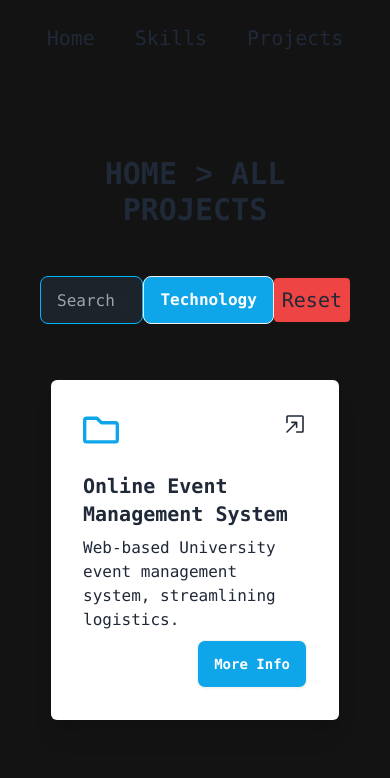
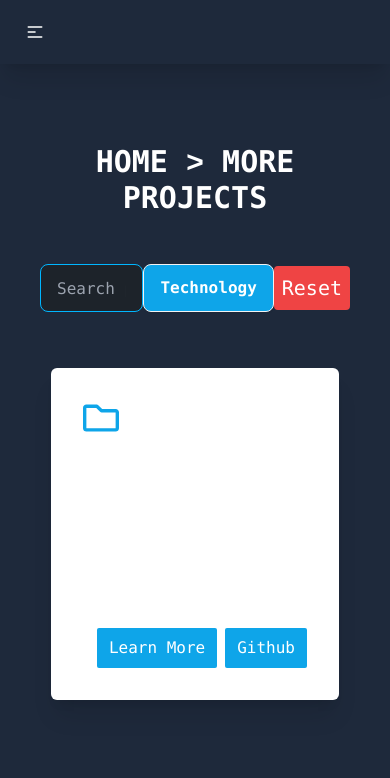
Before and after one commit to Radser2001/Portfolio, a Next.js app: page /projects in a window 390 px wide. Shown: the top 778 px of the page. Built offline with nearby package versions, Linux system fonts and the light colour scheme.

Commit message:
Make the navbar responsive

```diff
--- a/components/HomeContent.js
+++ b/components/HomeContent.js
@@ -10,7 +10,7 @@ const HomeContent = () => {
         <h1 className="uppercase md:h-12  text-center lg:text-left text-5xl md:text-7xl font-extrabold mt-9 mb-10">
           Hello World!
         </h1>
-        <h1 className="flex uppercase md:h-50 text-5xl md:text-7xl font-extrabold text-center lg:text-left text-transparent bg-clip-text bg-gradient-to-r from-cyan-400 to-blue-600">
+        <h1 className="flex uppercase md:h-50 text-5xl md:text-7xl font-extrabold text-center lg:text-left text-transparent bg-clip-text bg-gradient-to-r from-sky-400 to-blue-600">
           I&apos;m Supuni Eleesha Randeniya
         </h1>
         <h1 className="mt-10 text-xl md:text-3xl text-center lg:text-left">
@@ -48,7 +48,7 @@ const HomeContent = () => {
         <div className="mt-10 text-center lg:text-left ">
           <a
             href="mailto:supuni.randeniya@gmail.com"
-            className="text-xl md:text-2xl transition ease-in duration-100 border text-white border-sky-500 hover:bg-sky-600 p-3 rounded"
+            className="text-xl md:text-2xl transition ease-in duration-100 border text-white border-sky-400 hover:bg-sky-500 p-3 rounded"
           >
             Contact Me &#8594;
           </a>
--- a/components/Nav.js
+++ b/components/Nav.js
@@ -1,20 +1,69 @@
 import Link from "next/link";
-
+import logo from "../public/logo.svg";
+import Image from "next/image";
 const Nav = () => {
   return (
-    <nav className="sticky top-0 z-50 w-full font-mono flex justify-center  items-center md:justify-end md:items-center p-6 backdrop-blur-md  bg-transparent pr-8 pl-8 ">
-      <div className="flex justify-center items-center md:justify-end md:items-center gap-10 md:gap-16">
-        <Link href="/#Home">
-          <a className="text-xl md:text-2xl hover:text-sky-500">Home</a>
-        </Link>
-        <Link href="/#Skills">
-          <a className="text-xl md:text-2xl hover:text-sky-500">Skills</a>
-        </Link>
-        <Link href="/#Projects">
-          <a className="text-xl md:text-2xl hover:text-sky-500">Projects</a>
-        </Link>
+    // <nav className="sticky top-0 z-50 w-full bg-slate-800 font-mono flex justify-center  items-center md:justify-end md:items-center p-6  pr-8 pl-8 ">
+    <div className="sticky top-0 z-50 navbar bg-slate-800 shadow-xl text-white">
+      <div className="navbar-start">
+        {/* Responsive menu */}
+        <div className="dropdown">
+          <div tabIndex={0} role="button" className="btn btn-ghost md:hidden">
+            <svg
+              xmlns="http://www.w3.org/2000/svg"
+              className="h-5 w-5"
+              fill="none"
+              viewBox="0 0 24 24"
+              stroke="currentColor"
+            >
+              <path
+                strokeLinecap="round"
+                strokeLinejoin="round"
+                strokeWidth="2"
+                d="M4 6h16M4 12h8m-8 6h16"
+              />
+            </svg>
+          </div>
+          <ul
+            tabIndex={0}
+            className="menu menu-lg dropdown-content text-2xl mt-3 z-[1] p-5 shadow bg-base-100 rounded-box w-72"
+          >
+            <li>
+              <Link href="/#Home">Home</Link>
+            </li>
+            <li>
+              <Link href="/#Home">Experience</Link>
+            </li>
+            <li>
+              <Link href="/#Projects">Projects</Link>
+            </li>
+            <li>
+              <Link href="/#Skills">Skills</Link>
+            </li>
+          </ul>
+        </div>
+        <div className="hidden md:flex">
+          <Image src={logo} width={50} height={50} alt="Logo" />
+        </div>
       </div>
-    </nav>
+      <div className="navbar-end hidden md:flex">
+        <ul className="menu menu-horizontal px-1 text-lg lg:text-xl ">
+          <li className="hover:!bg-none">
+            <Link href="/#Home">Home</Link>
+          </li>
+          <li>
+            <Link href="/#Home">Experience</Link>
+          </li>
+          <li>
+            <Link href="/#Projects">Projects</Link>
+          </li>
+          <li>
+            <Link href="/#Skills">Skills</Link>
+          </li>
+        </ul>
+      </div>
+    </div>
+    // </nav>
   );
 };
 
--- a/components/ProjectCard.js
+++ b/components/ProjectCard.js
@@ -20,7 +20,7 @@ const ProjectCard = ({ name, description, image, techStack, url }) => {
 
   return (
     <div>
-      <div className="card w-72 rounded-md md:w-[350px] md:h-[320px] bg-base-100 shadow-xl mb-20 transition-transform hover:-translate-y-2 hover:cursor-pointer duration-300 group">
+      <div className="card w-72 rounded-md md:w-[350px] md:h-[320px] bg-base-100 shadow-xl mb-20 transition-transform hover:-translate-y-2 hover:cursor-default duration-300 group">
         <div className="card-body">
           <div className="flex flex-row justify-between">
             <svg
@@ -68,10 +68,18 @@ const ProjectCard = ({ name, description, image, techStack, url }) => {
                 });
                 handleMoreInfoClick();
               }}
-              className="btn bg-sky-500 text-white"
+              className="p-2 px-3 rounded-sm bg-sky-500 text-white transition-transform duration-300"
             >
-              More Info
+              Learn More
             </button>
+            <a
+              href={url}
+              target="_blank"
+              rel="noopener noreferrer"
+              className="p-2 px-3 rounded-sm bg-sky-500 text-white transition-transform duration-300"
+            >
+              Github
+            </a>
           </div>
 
           <dialog id={dialogId} className="modal">
--- a/components/ProjectDescription.js
+++ b/components/ProjectDescription.js
@@ -2,7 +2,7 @@ import Image from "next/image";
 
 const ProjectDescription = ({ project }) => {
   return (
-    <div className="card w-full ">
+    <div className="card w-full">
       <h2 className="card-title mb-10 mt-10">{project.name}</h2>
       <figure>
         <Image src={project.image} alt="Shoes" className="w-full h-80" />
--- a/components/Projects.js
+++ b/components/Projects.js
@@ -24,7 +24,7 @@ const Projects = () => {
         </div>
         <div className="flex items-center justify-center">
           <div className="text-xl text-center bg-sky-500 p-2 rounded cursor-pointer w-3/12">
-            <Link href="/projects">View More</Link>
+            <Link href="/projects">View More Projects</Link>
           </div>
         </div>
       </div>
--- a/components/SkillsCard.js
+++ b/components/SkillsCard.js
@@ -4,7 +4,7 @@ const SkillsCard = ({ skill }) => {
   return (
     <>
       <div
-        // className=" w-full rounded-md hover:bg-gradient-to-r hover:from-cyan-500 hover:via-cyan-400 hover:to-cyan-600 p-1  hover:-translate-y-2 hover:shadow-lg transform transition duration-500 ease-in-out"
+        // className=" w-full rounded-md hover:bg-gradient-to-r hover:from-sky-500 hover:via-sky-400 hover:to-sky-600 p-1  hover:-translate-y-2 hover:shadow-lg transform transition duration-500 ease-in-out"
         className=" md:w-52 rounded-md hover:shadow-lg transition-transform hover:-translate-y-2 duration-300"
       >
         <div className="bg-base-100 rounded-sm flex flex-col p-3 items-center justify-center font-bold shadow-md text-center ">
--- a/pages/index.js
+++ b/pages/index.js
@@ -23,7 +23,7 @@ export default function Home() {
 
       <main
         data-theme="dark"
-        className="w-full h-screen bg-slate-800 overflow-x-hidden overflow-y-scroll"
+        className="w-full h-screen bg-slate-800 text-white overflow-x-hidden overflow-y-scroll"
       >
         <Nav />
         <div className="flex flex-col items-center justify-evenly ">
--- a/pages/projects/index.js
+++ b/pages/projects/index.js
@@ -29,18 +29,22 @@ const Projects = () => {
     setSelectedLanguage(null);
   };
   return (
+    <>
+      <Nav />
       <div
         id="allProjects"
-      className="bg-[#131313] overflow-x-hidden overflow-y-hidden"
+        className="bg-slate-800 text-white overflow-x-hidden overflow-y-hidden"
       >
-      <Nav />
         <Head>
           <title>Projects</title>
-        <meta name="viewport" content="initial-scale=1.0, width=device-width" />
+          <meta
+            name="viewport"
+            content="initial-scale=1.0, width=device-width"
+          />
         </Head>
         <div id="Projects" className="font-mono pt-20 bottom-0 p-10">
           <h1 className="uppercase font-semibold text-center text-3xl sm:text-6xl ">
-          <Link href="/">Home</Link> &#707; All Projects
+            <Link href="/">Home</Link> &#707; More Projects
           </h1>
 
           <div className="text-center mt-4  mb-4 md:mt-10 md:mb-10 flex flex-row items-center justify-center">
@@ -107,10 +111,11 @@ const Projects = () => {
             </div>
           </div>
         </div>{" "}
-      <div className="md:pl-30 lg:pl-40 md:p-10">
+        <div className="">
           <Footer />
         </div>
       </div>
+    </>
   );
 };
 export default Projects;
```
Also changed, not shown: public/logo.svg (added). Lines whose indentation alone changed are shown as unchanged.
